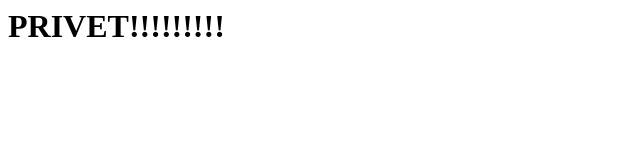
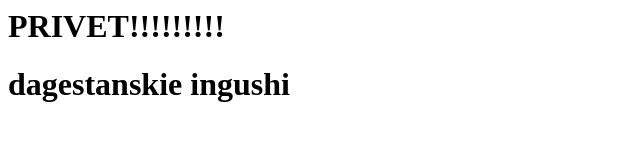
Before and after one commit to M3RC1k/dagestan, a plain HTML site: page index.html in a window 1280 px wide. Shown: the whole page, without its empty margins (0-640 px from the left). Drawn offline with Linux system fonts and the light colour scheme.

Commit message:
Update index.html

```diff
--- a/index.html
+++ b/index.html
@@ -1,5 +1,6 @@
 <html>
 <body>
 <h1> PRIVET!!!!!!!!! <h1>
+  dagestanskie ingushi
 </body>
 </html>
```
